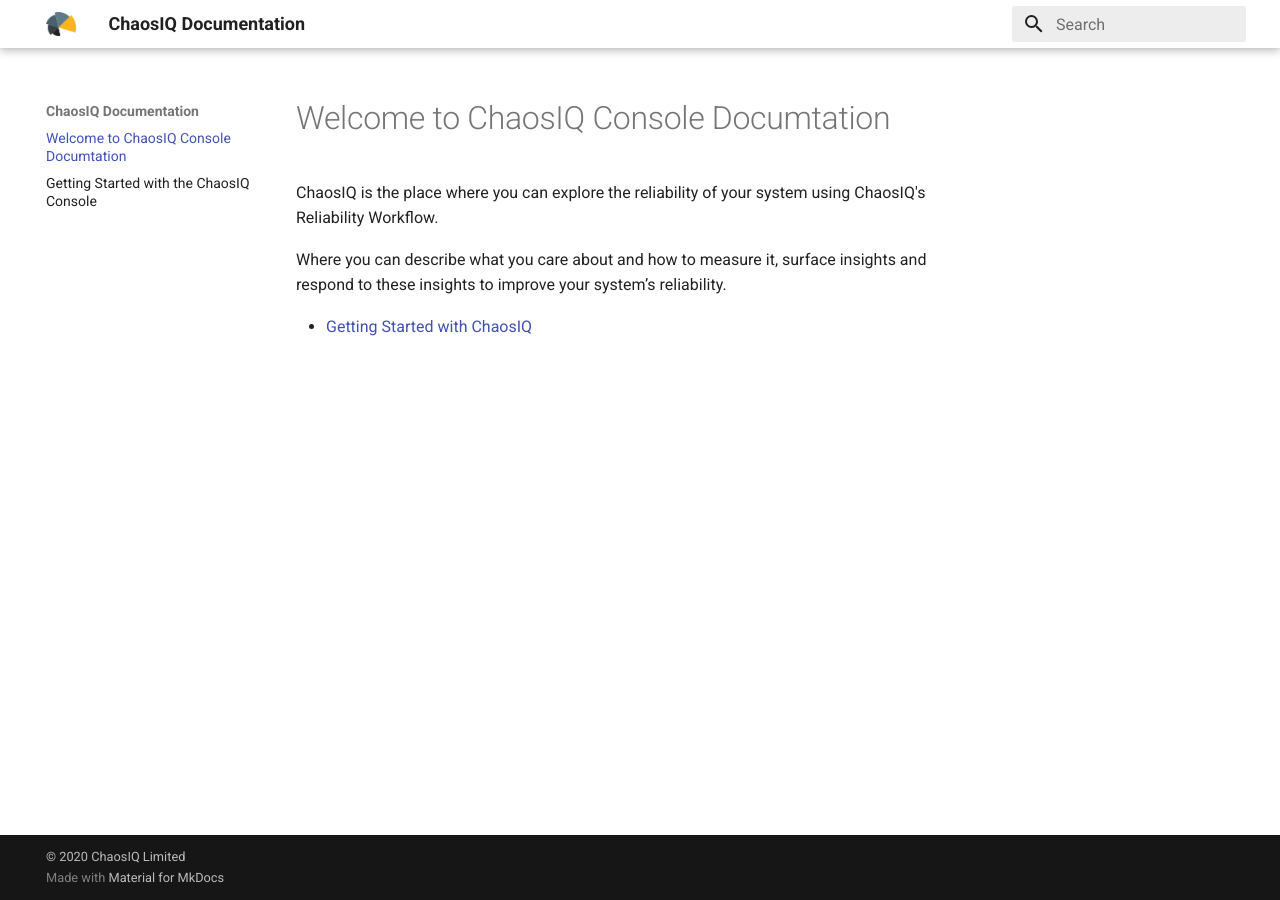
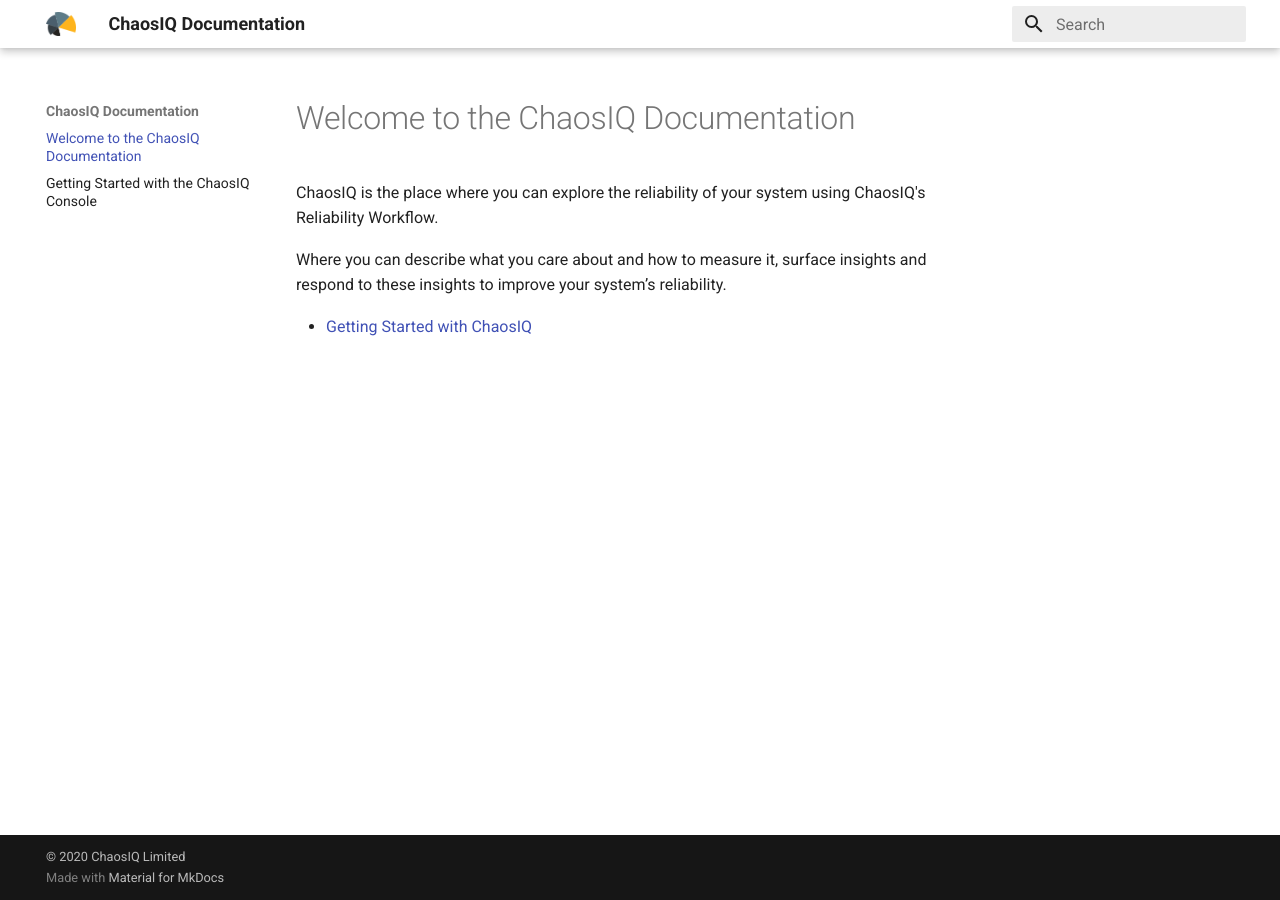
Before and after one commit to iggraham/chaosiq-documentation, an MkDocs documentation site: the page built from docs/index.md, in a window 1280 px wide. Built offline with MkDocs 1.6.1 and Material for MkDocs 9.7.7, drawn with Linux system fonts in a browser that asks for light colours.

Commit message:
Fixed typos in docs and removed reference to console

```diff
--- a/docs/index.md
+++ b/docs/index.md
@@ -1,4 +1,4 @@
-# Welcome to ChaosIQ Console Documtation
+# Welcome to the ChaosIQ Documentation
 
 ChaosIQ is the place where you can explore the reliability of your system using ChaosIQ's Reliability Workflow.
 
```
